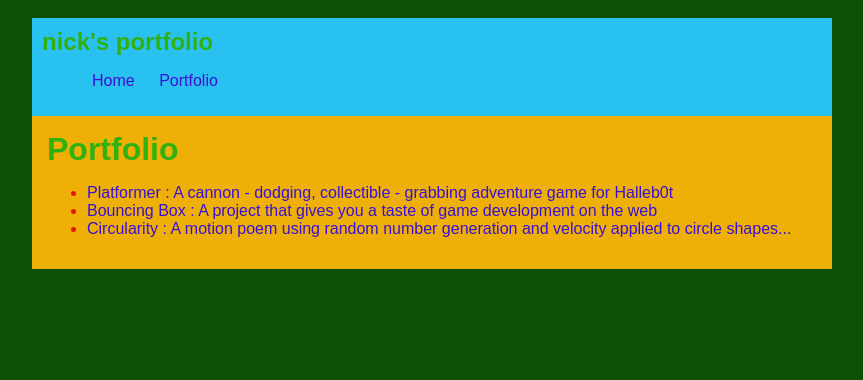
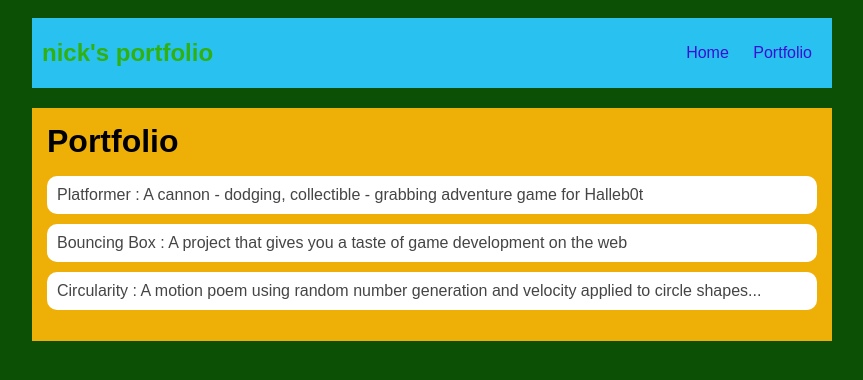
Before and after one commit to nickmoon11/nickmoon11.github.io, a plain HTML site: page portfolio.html in a window 1280 px wide. Shown: the whole page, without its empty margins (208-1071 px from the left). Drawn offline with Linux system fonts and the light colour scheme.

Commit message:
fixing portfolio

```diff
--- a/style.css
+++ b/style.css
@@ -13,7 +13,7 @@ body {
 nav {
     background: rgb(41, 193, 239);
    margin: 0 auto;
-   margin-bottom: 20px
+   margin-bottom: 20px;
     display: flex;
     padding: 10px;
 }
@@ -61,3 +61,28 @@ main {
 h2, h3 {
     margin: 0px;
 }
+/* portfolio styles */
+.content h1 {
+    color: black;
+}
+
+#portfolio {
+    list-style-type: none;
+    padding-left: 0;
+}
+
+#portfolio li {
+    background: #fff;
+    padding: 10px;
+    border-radius: 10px;
+    margin-bottom: 10px;
+}
+
+#portfolio li:hover {
+    background: #eee;
+}
+
+#portfolio a {
+    text-decoration: none;
+    color: #454545;
+}
```
